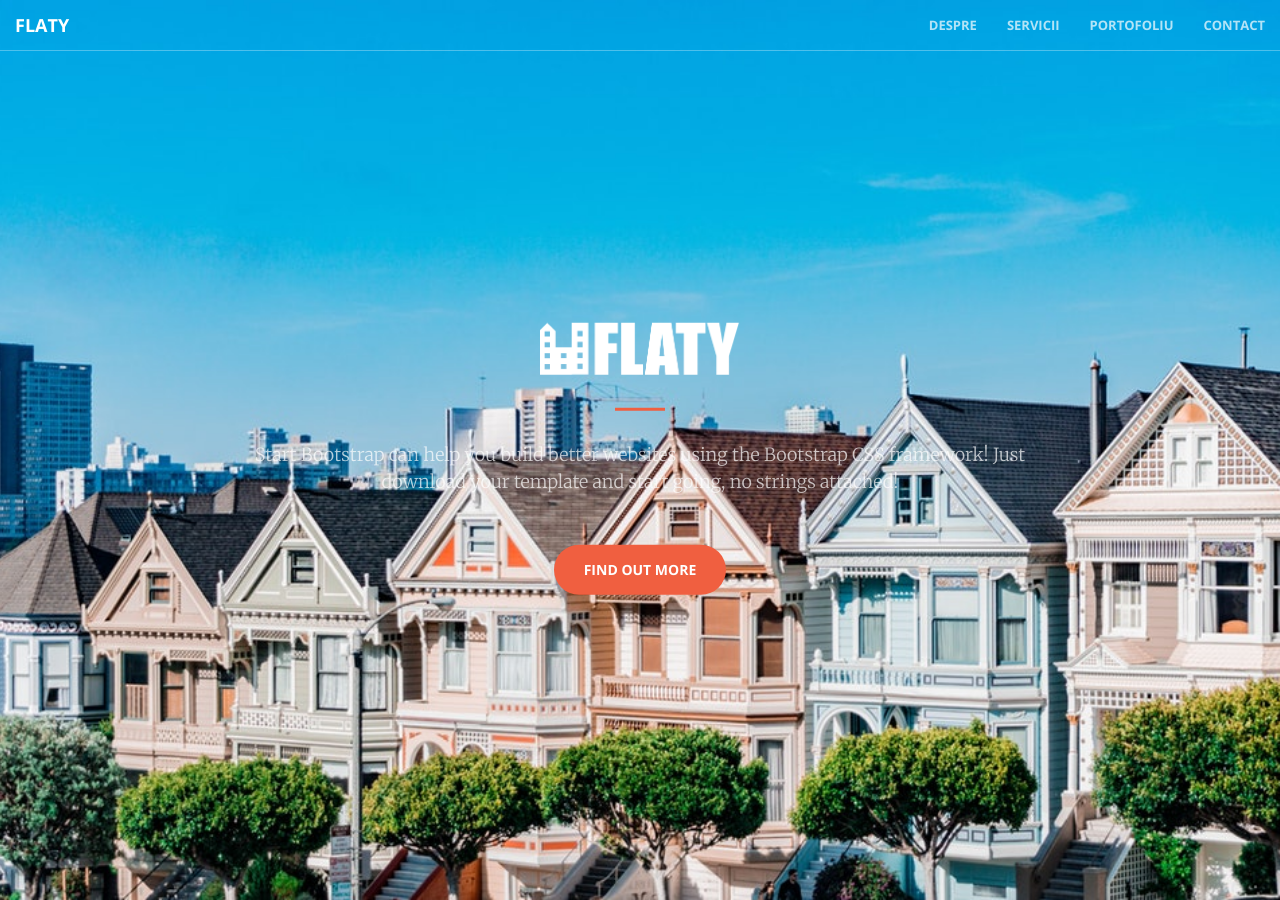
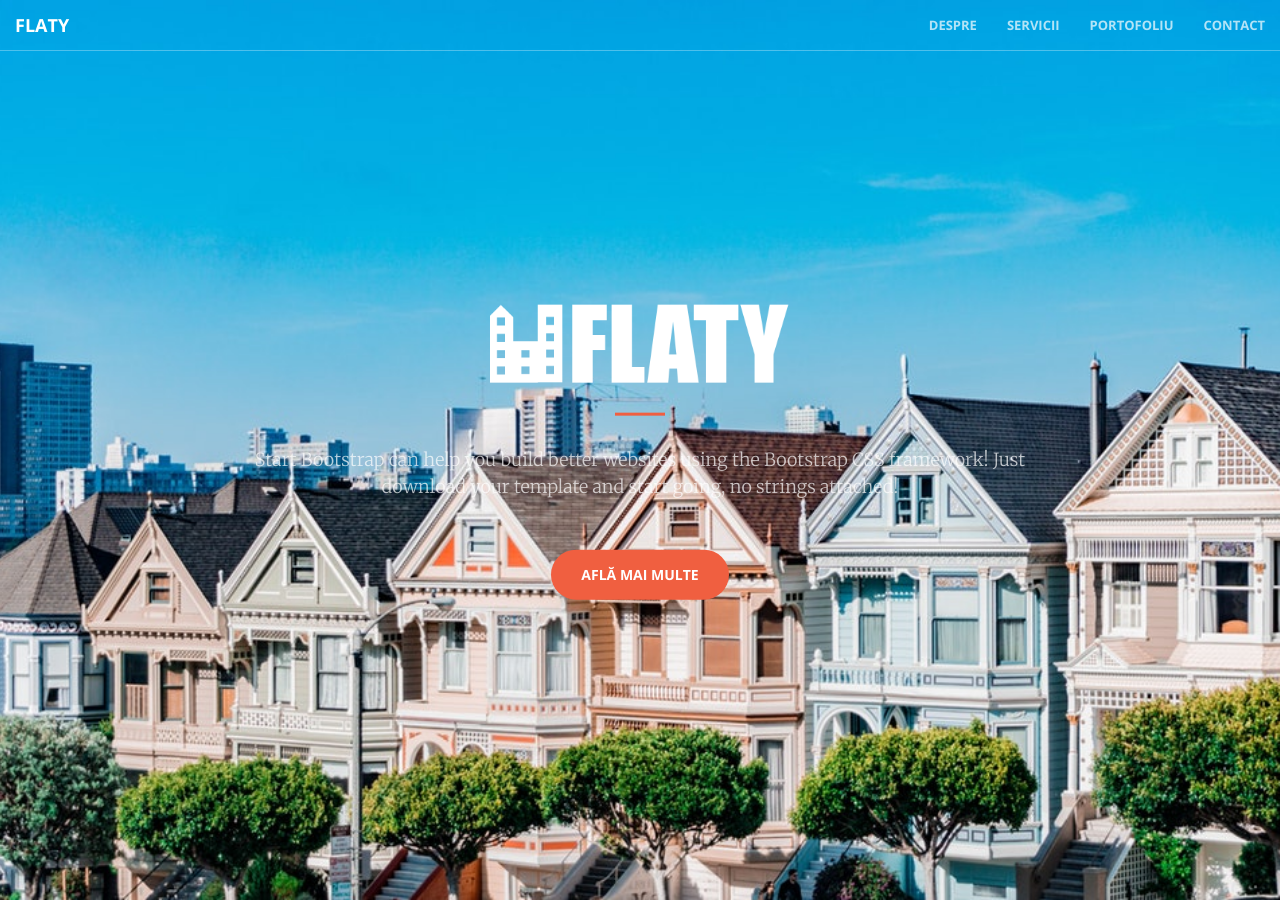
Before and after one commit to rptoma/Flaty-landing-page-2, a Jekyll site: the page built from index.html, in a window 1280 px wide and 900 px high. Built offline with Jekyll 4.4.1, drawn with Linux system fonts in a browser that asks for light colours.

Commit message:
Updated '_includes/header.html' via CloudCannon

```diff
--- a/_includes/header.html
+++ b/_includes/header.html
@@ -1,10 +1,10 @@
 <header>
     <div class="header-content">
         <div class="header-content-inner">
-            <h1><img src="img/logo.png" alt="Flaty" style="width: 20%; height:20%;"></h1>
+            <h1><img src="img/logo.png" alt="Flaty" style="width: 30%; height:30%;"></h1>
             <hr>
             <p>Start Bootstrap can help you build better websites using the Bootstrap CSS framework! Just download your template and start going, no strings attached!</p>
-            <a href="#about" class="btn btn-primary btn-xl page-scroll">Find Out More</a>
+            <a href="#about" class="btn btn-primary btn-xl page-scroll">Află mai multe</a>
         </div>
     </div>
 </header>
```
